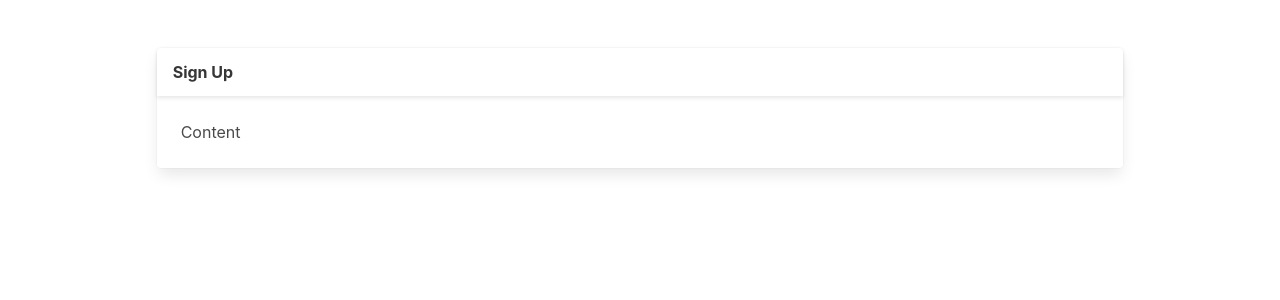
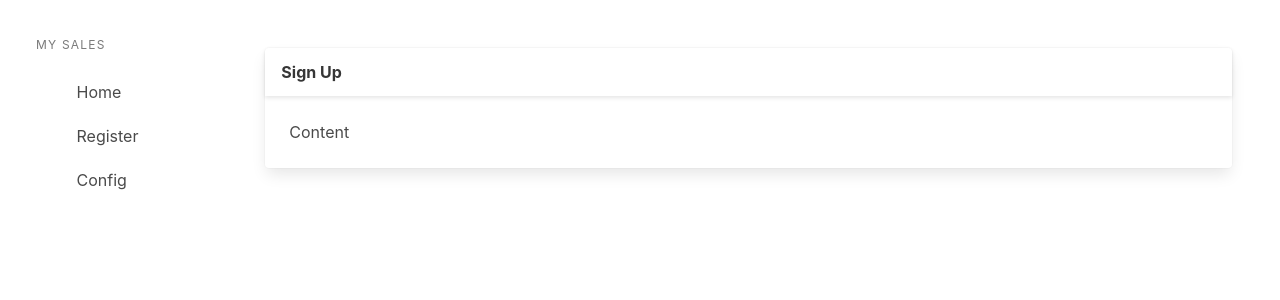
Before and after one commit to Cleven100/SistemaVendas, a Next.js app in the folder frontend/: page / in a window 1280 px wide. Shown: the top 300 px of the page. Built offline with nearby package versions, Linux system fonts and the light colour scheme.

Commit message:
side-menu

```diff
--- a/frontend/src/components/layout/index.tsx
+++ b/frontend/src/components/layout/index.tsx
@@ -1,9 +1,10 @@
 import React from 'react'
+import Menu from './menu';
 
 const Layout: React.FC = () => {
   return (
     <section className="main-content columns is fullheight">
-
+      <Menu />
       <div className="container column is-10">
         <div className="section">
             <div className="card">
--- /dev/null
+++ b/frontend/src/components/layout/menu/index.tsx
@@ -0,0 +1,27 @@
+import React from 'react'
+
+const Menu: React.FC = () => {
+  return (
+
+    <aside className='column is-2 is-narrow-mobile is-fullheight section is-hidden-mobile'>
+        <p className="menu-label is-hidden-touch">
+            My Sales
+        </p>
+         <ul className="menu-list">
+            <li>
+                <a href="#">
+                   <span className="icon"></span> Home
+                </a>
+                <a href="#">
+                   <span className="icon"></span> Register
+                </a>
+                <a href="#">
+                   <span className="icon"></span> Config
+                </a>
+            </li>
+         </ul>
+    </aside>
+  )
+}
+
+export default Menu
```
